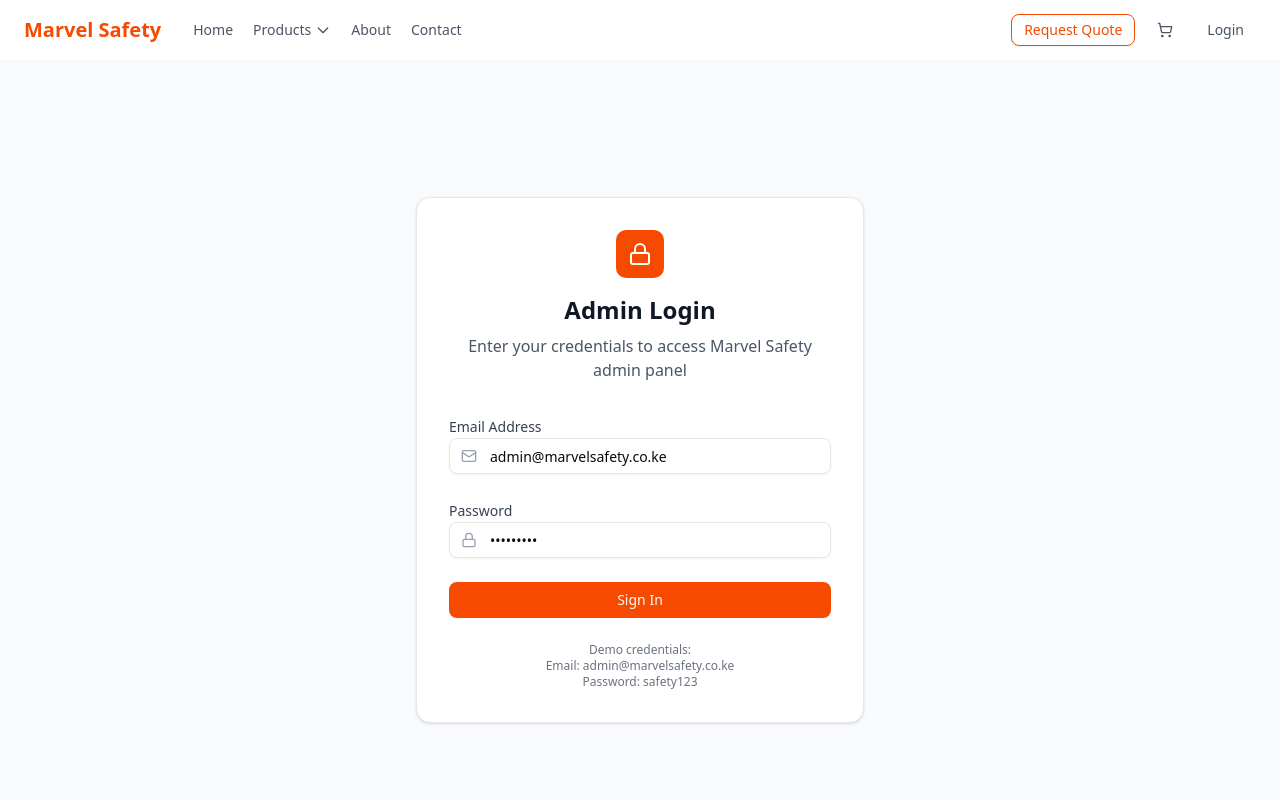
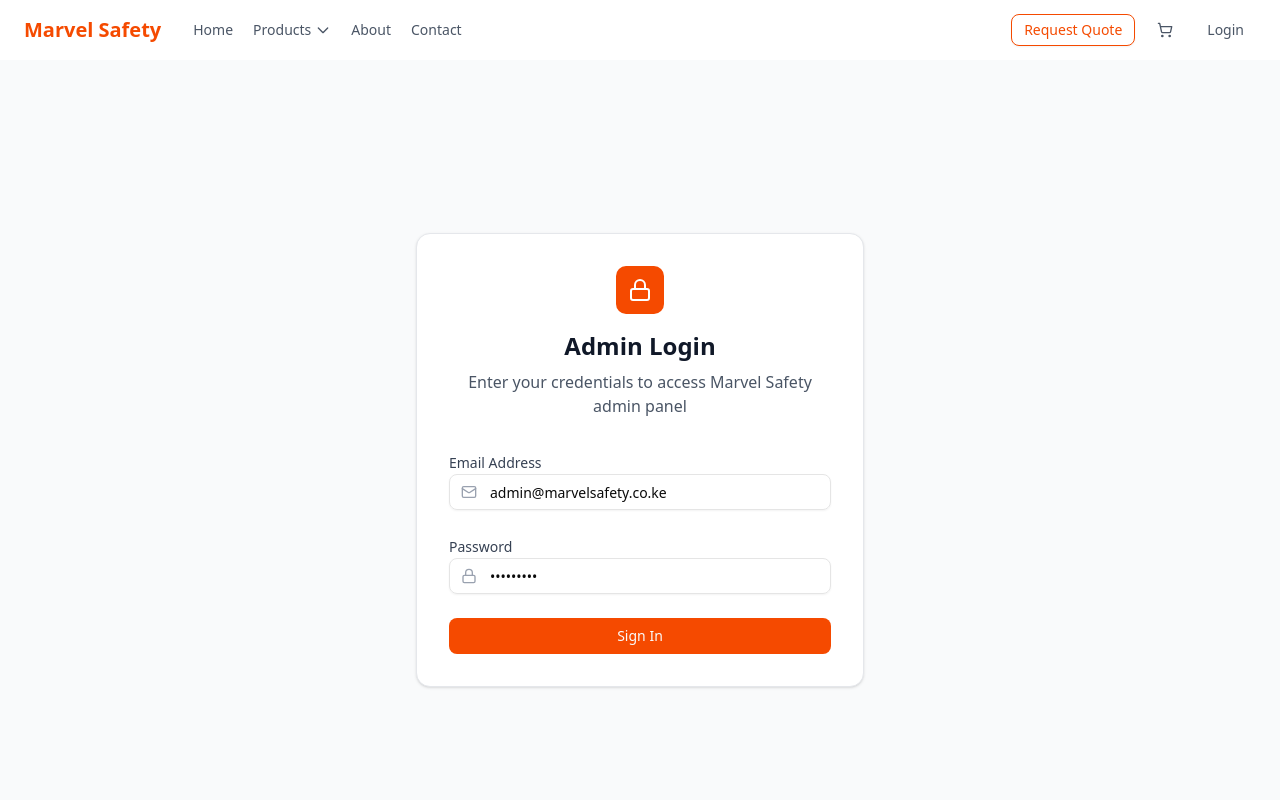
Before and after one commit to vskidevelopers/marvel-safety, a Next.js app: page /login in a window 1280 px wide. Shown: the top 800 px of the page. Built offline with nearby package versions, Linux system fonts and the light colour scheme.

Commit message:
fix: comment out demo credentials in login page for security

```diff
--- a/src/app/login/page.tsx
+++ b/src/app/login/page.tsx
@@ -89,11 +89,11 @@ export default function LoginPage() {
             </Button>
           </form>
 
-          <div className="mt-6 text-center text-xs text-gray-500">
+          {/* <div className="mt-6 text-center text-xs text-gray-500">
             <p>Demo credentials:</p>
             <p className="font-mono">Email: admin@marvelsafety.co.ke</p>
             <p className="font-mono">Password: safety123</p>
-          </div>
+          </div> */}
         </div>
       </div>
     </>
```
